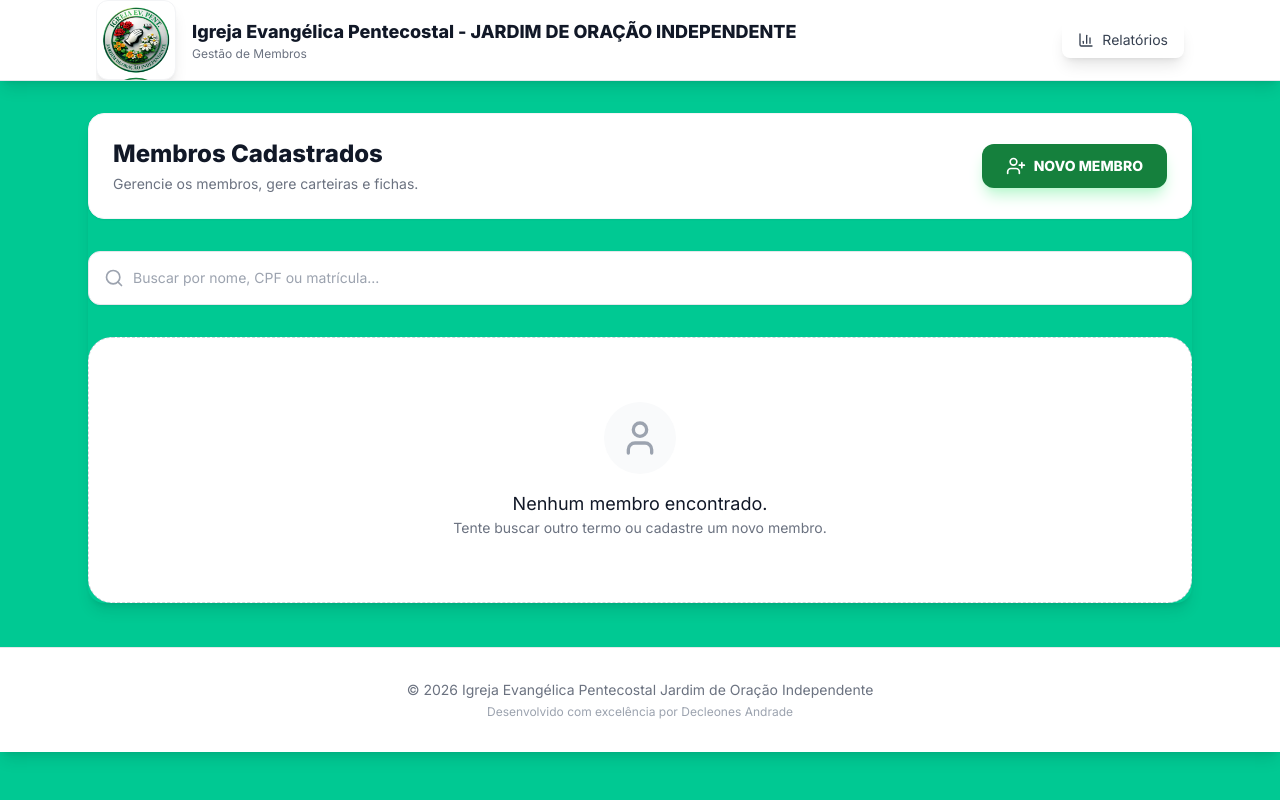
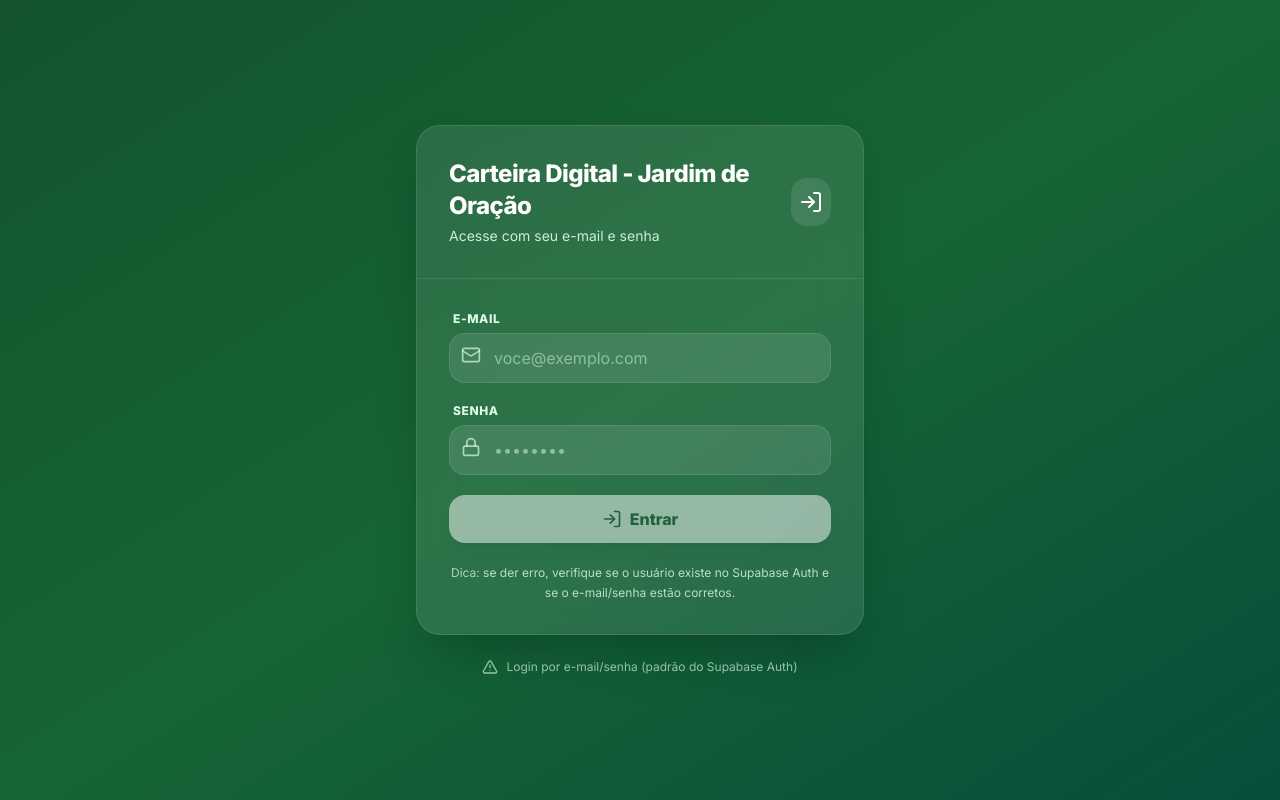
Before and after one commit to decleonessouza-wq/carteira-membros-igreja, a React (Vite) app: page / in a window 1280 px wide. Built offline with nearby package versions, Linux system fonts and the light colour scheme; no server answers.

Commit message:
feat(auth): tela de login e proteção por sessão (Supabase)

```diff
--- a/App.tsx
+++ b/App.tsx
@@ -3,20 +3,51 @@ import { Form } from './components/Form';
 import { Card } from './components/Card';
 import { MemberList } from './components/MemberList';
 import { Reports } from './components/Reports';
+import { Login } from './components/Login';
 import { Member, AppView } from './types';
 import { INITIAL_MEMBER_STATE, ChurchLogo } from './constants';
-import { Printer, ChevronLeft, Image as ImageIcon, FileType, BarChart3 } from 'lucide-react';
+import { Printer, ChevronLeft, Image as ImageIcon, FileType, BarChart3, LogOut } from 'lucide-react';
 import html2canvas from 'html2canvas';
 import jsPDF from 'jspdf';
+import type { Session } from '@supabase/supabase-js';
+import { supabase } from '@/src/lib/supabaseClient';
 
 const STORAGE_KEY = 'jardim-oracao-members';
 const SEQUENCE_KEY = 'jardim-oracao-sequence';
 
 const App: React.FC = () => {
+  const [session, setSession] = useState<Session | null>(null);
+  const [authLoading, setAuthLoading] = useState<boolean>(true);
+
   const [view, setView] = useState<AppView>(AppView.LIST);
   const [members, setMembers] = useState<Member[]>([]);
   const [currentMember, setCurrentMember] = useState<Member>(INITIAL_MEMBER_STATE);
   const [nextSequence, setNextSequence] = useState<number>(1);
+
+  useEffect(() => {
+    let isMounted = true;
+
+    supabase.auth
+      .getSession()
+      .then(({ data }) => {
+        if (!isMounted) return;
+        setSession(data.session ?? null);
+        setAuthLoading(false);
+      })
+      .catch(() => {
+        if (!isMounted) return;
+        setAuthLoading(false);
+      });
+
+    const { data: listener } = supabase.auth.onAuthStateChange((_event, nextSession) => {
+      setSession(nextSession);
+    });
+
+    return () => {
+      isMounted = false;
+      listener.subscription.unsubscribe();
+    };
+  }, []);
 
   useEffect(() => {
     const storedMembers = localStorage.getItem(STORAGE_KEY);
@@ -36,17 +67,21 @@ const App: React.FC = () => {
   }, [members]);
 
   useEffect(() => {
-    localStorage.setItem(SEQUENCE_KEY, nextSequence.toString());
+    localStorage.setItem(SEQUENCE_KEY, String(nextSequence));
   }, [nextSequence]);
 
-  const handleNewMember = () => {
-    const regNum = nextSequence.toString().padStart(3, '0');
-    setCurrentMember({
-      ...INITIAL_MEMBER_STATE,
-      id: Date.now().toString(),
-      registrationNumber: regNum
-    });
-    setView(AppView.FORM);
+  const handleSaveMember = (member: Member) => {
+    let updatedMembers: Member[];
+    if (member.id) {
+      updatedMembers = members.map(m => m.id === member.id ? member : m);
+    } else {
+      const newMember = { ...member, id: String(nextSequence), sequence: nextSequence };
+      updatedMembers = [...members, newMember];
+      setNextSequence(prev => prev + 1);
+    }
+    setMembers(updatedMembers);
+    setCurrentMember(INITIAL_MEMBER_STATE);
+    setView(AppView.LIST);
   };
 
   const handleEditMember = (member: Member) => {
@@ -54,57 +89,41 @@ const App: React.FC = () => {
     setView(AppView.FORM);
   };
 
-  const handleDeleteMember = (id: string) => {
-    setMembers(prev => prev.filter(m => m.id !== id));
-  };
-
-  const handleSaveMember = () => {
-    if (!currentMember.fullName) {
-      alert("Por favor, preencha o nome do membro.");
-      return;
-    }
-
-    let isNew = false;
-    setMembers(prev => {
-      const exists = prev.find(m => m.id === currentMember.id);
-      if (exists) {
-        return prev.map(m => m.id === currentMember.id ? currentMember : m);
-      } else {
-        isNew = true;
-        return [...prev, currentMember];
-      }
-    });
-
-    if (isNew) {
-      setNextSequence(prev => prev + 1);
-    }
-    setView(AppView.LIST);
-  };
-
-  const handleGenerateCard = (member: Member) => {
+  const handleViewCard = (member: Member) => {
     setCurrentMember(member);
     setView(AppView.CARD);
   };
 
-  /**
-   * Renderiza em alta qualidade sem “desconfigurar”:
-   * - força background branco (para export)
-   * - usa scale alto
-   * - evita deslocamentos por scroll
-   */
+  const handleDeleteMember = (id: string) => {
+    if (window.confirm("Tem certeza que deseja excluir este membro?")) {
+      setMembers(prev => prev.filter(m => m.id !== id));
+    }
+  };
+
+  const handleLogout = async () => {
+    await supabase.auth.signOut();
+    setView(AppView.LIST);
+  };
+
   const captureCardCanvas = async () => {
-    const element = document.getElementById('card-preview');
-    if (!element) return null;
+    const element = document.getElementById('member-card');
+    if (!element) {
+      alert("Card não encontrado.");
+      return null;
+    }
+
+    const hideElements = element.querySelectorAll('.no-print');
+    hideElements.forEach(el => ((el as HTMLElement).style.display = 'none'));
 
     const canvas = await html2canvas(element, {
-      scale: 4,
+      scale: 3,
       useCORS: true,
-      backgroundColor: '#FFFFFF',
-      scrollX: 0,
-      scrollY: -window.scrollY,
-      windowWidth: document.documentElement.clientWidth,
-      windowHeight: document.documentElement.clientHeight
+      backgroundColor: null,
+      windowWidth: element.scrollWidth,
+      windowHeight: element.scrollHeight
     });
+
+    hideElements.forEach(el => ((el as HTMLElement).style.display = ''));
 
     return canvas;
   };
@@ -116,15 +135,16 @@ const App: React.FC = () => {
 
       const link = document.createElement('a');
       link.download = `carteira-${currentMember.fullName.replace(/\s+/g, '_')}.png`;
-      link.href = canvas.toDataURL('image/png');
+      link.href = canvas.toDataURL('image/png', 1.0);
       link.click();
     } catch (err) {
-      console.error("Erro ao gerar imagem:", err);
-      alert("Erro ao gerar imagem.");
+      console.error("Erro ao gerar PNG:", err);
+      alert("Erro ao gerar PNG.");
     }
   };
 
   /**
+   * Exporta como PDF:
    * PDF no tamanho real 10cm x 13cm (100mm x 130mm)
    * Frente (10x6,5) em cima e Verso (10x6,5) embaixo
    */
@@ -150,6 +170,21 @@ const App: React.FC = () => {
     }
   };
 
+  if (authLoading) {
+    return (
+      <div className="min-h-screen bg-gradient-to-br from-green-900 via-green-800 to-emerald-900 flex items-center justify-center p-4">
+        <div className="bg-white/10 backdrop-blur-xl border border-white/10 rounded-3xl shadow-2xl px-8 py-10 text-center max-w-md w-full">
+          <div className="text-white text-xl font-extrabold">Carregando...</div>
+          <div className="text-green-100 text-sm mt-2 opacity-90">Verificando sua sessão</div>
+        </div>
+      </div>
+    );
+  }
+
+  if (!session) {
+    return <Login appName="Carteira Digital - Jardim de Oração" />;
+  }
+
   return (
     <div className="min-h-screen flex flex-col bg-[#00C993] pb-12 print:bg-white">
       {/* Modern Header */}
@@ -167,24 +202,47 @@ const App: React.FC = () => {
                   (e.currentTarget as HTMLImageElement).style.display = 'none';
                 }}
               />
-              <div className="w-full h-full text-green-700" aria-hidden>
+              <div className="hidden">
                 <ChurchLogo />
               </div>
             </div>
 
             <div className="min-w-0">
-              <h1 className="text-sm sm:text-lg font-bold text-gray-900 leading-tight truncate sm:whitespace-normal">
+              <h1 className="text-lg sm:text-xl font-extrabold text-gray-900 tracking-tight truncate">
+                Carteira Digital
+              </h1>
+              <p className="text-xs sm:text-sm text-gray-500 truncate">
                 Igreja Evangélica Pentecostal - JARDIM DE ORAÇÃO INDEPENDENTE
-              </h1>
-              <p className="text-xs text-gray-500 font-medium">Gestão de Membros</p>
+              </p>
             </div>
           </div>
 
-          <nav className="flex items-center gap-2 flex-shrink-0">
-            {view === AppView.LIST ? (
+          <nav className="flex items-center gap-2 sm:gap-3">
+            {view === AppView.CARD ? (
+              <>
+                <button
+                  onClick={handleDownloadPNG}
+                  className="shadow-lg flex items-center gap-2 px-4 py-2 bg-indigo-50 text-indigo-700 font-semibold rounded-lg hover:bg-indigo-100 transition-colors"
+                >
+                  <ImageIcon className="w-4 h-4" /> PNG
+                </button>
+                <button
+                  onClick={handleDownloadPDF}
+                  className="shadow-lg flex items-center gap-2 px-4 py-2 bg-green-700 text-white font-semibold rounded-lg hover:bg-green-800 transition-all"
+                >
+                  <FileType className="w-4 h-4" /> PDF
+                </button>
+                <button
+                  onClick={() => window.print()}
+                  className="shadow-lg flex items-center gap-2 px-4 py-2 bg-gray-100 text-gray-700 font-semibold rounded-lg hover:bg-gray-200 transition-colors"
+                >
+                  <Printer className="w-4 h-4" /> Imprimir
+                </button>
+              </>
+            ) : view === AppView.LIST ? (
               <button
                 onClick={() => setView(AppView.REPORTS)}
-                className="shadow-lg flex items-center gap-2 px-4 py-2 text-sm font-medium text-gray-700 hover:text-green-700 hover:bg-green-50 rounded-lg transition-all"
+                className="shadow-lg flex items-center gap-2 px-4 py-2 bg-gray-100 text-gray-700 font-semibold rounded-lg hover:text-green-700 hover:bg-green-50 rounded-lg transition-all"
               >
                 <BarChart3 className="w-4 h-4" />
                 <span className="hidden sm:inline">Relatórios</span>
@@ -192,12 +250,20 @@ const App: React.FC = () => {
             ) : (
               <button
                 onClick={() => setView(AppView.LIST)}
-                className="shadow-lg flex items-center gap-2 px-4 py-2 text-sm font-medium text-gray-700 hover:text-green-700 hover:bg-green-50 rounded-lg transition-all"
+                className="shadow-lg flex items-center gap-2 px-4 py-2 bg-gray-100 text-gray-700 font-semibold rounded-lg hover:text-green-700 hover:bg-green-50 rounded-lg transition-all"
               >
                 <ChevronLeft className="w-4 h-4" />
                 <span>Voltar</span>
               </button>
             )}
+            <button
+              onClick={handleLogout}
+              className="shadow-lg flex items-center gap-2 px-4 py-2 bg-red-50 text-red-700 font-semibold rounded-lg hover:bg-red-100 transition-colors"
+              title="Sair"
+            >
+              <LogOut className="w-4 h-4" />
+              <span className="hidden sm:inline">Sair</span>
+            </button>
           </nav>
         </div>
       </header>
@@ -205,19 +271,30 @@ const App: React.FC = () => {
       <main className="flex-1 max-w-6xl w-full mx-auto px-4 sm:px-6 py-8 print:p-0 print:w-full">
 
         {view === AppView.LIST && (
-          <div className="shadow-lg rounded-2xl">
+          <div className="space-y-8 animate-in fade-in duration-500">
+            <div className="max-w-3xl mx-auto shadow-lg rounded-2xl">
+              <Form
+                data={currentMember}
+                onChange={setCurrentMember}
+                onSubmit={handleSaveMember}
+                onCancel={() => {
+                  setCurrentMember(INITIAL_MEMBER_STATE);
+                }}
+                onViewList={() => setView(AppView.LIST)}
+              />
+            </div>
+
             <MemberList
               members={members}
-              onNewMember={handleNewMember}
               onEdit={handleEditMember}
-              onGenerateCard={handleGenerateCard}
+              onViewCard={handleViewCard}
               onDelete={handleDeleteMember}
             />
           </div>
         )}
 
         {view === AppView.REPORTS && (
-          <div className="shadow-lg rounded-2xl">
+          <div className="animate-in fade-in duration-500">
             <Reports members={members} />
           </div>
         )}
@@ -234,45 +311,10 @@ const App: React.FC = () => {
 
         {view === AppView.CARD && (
           <div className="flex flex-col items-center animate-in zoom-in-95 duration-300">
-
-            <div className="w-full max-w-3xl mb-8 no-print">
-              <div className="bg-white p-6 rounded-2xl shadow-lg border border-gray-100 flex flex-col md:flex-row justify-between items-center gap-6">
-                <div>
-                  <h3 className="text-lg font-bold text-gray-900">Pré-visualização da Carteira</h3>
-                  <p className="text-sm text-gray-500 mt-1">Verifique os dados abaixo antes de exportar.</p>
-                </div>
-                <div className="flex flex-wrap gap-3 justify-center">
-                  <button
-                    onClick={handleDownloadPNG}
-                    className="shadow-lg flex items-center gap-2 px-4 py-2 bg-indigo-50 text-indigo-700 font-semibold rounded-lg hover:bg-indigo-100 transition-colors"
-                  >
-                    <ImageIcon className="w-4 h-4" /> PNG
-                  </button>
-                  <button
-                    onClick={handleDownloadPDF}
-                    className="shadow-lg flex items-center gap-2 px-4 py-2 bg-green-700 text-white font-semibold rounded-lg hover:bg-green-800 transition-all"
-                  >
-                    <FileType className="w-4 h-4" /> PDF
-                  </button>
-                  <button
-                    onClick={() => window.print()}
-                    className="shadow-lg flex items-center gap-2 px-4 py-2 bg-gray-100 text-gray-700 font-semibold rounded-lg hover:bg-gray-200 transition-colors"
-                  >
-                    <Printer className="w-4 h-4" /> Imprimir
-                  </button>
-                </div>
-              </div>
+            <div className="w-full max-w-md shadow-lg rounded-2xl">
+              <Card member={currentMember} />
             </div>
-
-            {/* Print / Export Container */}
-            <div className="overflow-auto max-w-full p-4 md:p-10 bg-white/25 rounded-2xl border border-white/40 shadow-lg print:bg-white print:border-none print:p-0">
-              <div id="card-preview" className="inline-block bg-white p-2 shadow-lg print:shadow-none print:p-0">
-                {/* Agora o Card renderiza no tamanho 10x13cm total */}
-                <Card member={currentMember} id="card-element" />
-              </div>
-            </div>
-
-            <p className="mt-4 text-xs text-white/90 no-print">
+            <p className="text-center mt-6 text-sm text-white/90 max-w-2xl bg-black/20 p-4 rounded-xl">
               * Para melhor qualidade, baixe o PDF e imprima em papel fotográfico ou PVC. Dimensões: 10cm x 13cm (frente/verso).
             </p>
           </div>
--- /dev/null
+++ b/components/Login.tsx
@@ -0,0 +1,129 @@
+import React, { useMemo, useState } from 'react';
+import { Mail, Lock, LogIn, AlertTriangle } from 'lucide-react';
+import { supabase } from '@/src/lib/supabaseClient';
+
+type Props = {
+  appName?: string;
+};
+
+export const Login: React.FC<Props> = ({ appName = 'Carteira Digital' }) => {
+  const [email, setEmail] = useState<string>('');
+  const [password, setPassword] = useState<string>('');
+  const [isLoading, setIsLoading] = useState<boolean>(false);
+  const [error, setError] = useState<string | null>(null);
+
+  const canSubmit = useMemo(() => {
+    return email.trim().length > 3 && password.trim().length >= 6 && !isLoading;
+  }, [email, password, isLoading]);
+
+  const onSubmit: React.FormEventHandler<HTMLFormElement> = async (e) => {
+    e.preventDefault();
+    setError(null);
+    setIsLoading(true);
+
+    const { error: signInError } = await supabase.auth.signInWithPassword({
+      email: email.trim(),
+      password,
+    });
+
+    if (signInError) {
+      setError(signInError.message);
+      setIsLoading(false);
+      return;
+    }
+
+    // A sessão será capturada pelo App via onAuthStateChange
+    setIsLoading(false);
+  };
+
+  return (
+    <div className="min-h-screen bg-gradient-to-br from-green-900 via-green-800 to-emerald-900 flex items-center justify-center p-4">
+      <div className="w-full max-w-md">
+        <div className="bg-white/10 backdrop-blur-xl border border-white/10 rounded-3xl shadow-2xl overflow-hidden">
+          <div className="p-8 border-b border-white/10">
+            <div className="flex items-center justify-between gap-4">
+              <div>
+                <h1 className="text-white text-2xl font-extrabold tracking-tight">{appName}</h1>
+                <p className="text-green-100 text-sm mt-1 opacity-90">
+                  Acesse com seu e-mail e senha
+                </p>
+              </div>
+              <div className="w-12 h-12 rounded-2xl bg-white/10 flex items-center justify-center">
+                <LogIn className="w-6 h-6 text-white" />
+              </div>
+            </div>
+          </div>
+
+          <form onSubmit={onSubmit} className="p-8 space-y-5">
+            {error && (
+              <div className="rounded-2xl border border-red-200/30 bg-red-500/15 text-red-50 px-4 py-3 text-sm flex items-start gap-3">
+                <AlertTriangle className="w-5 h-5 mt-0.5 flex-shrink-0" />
+                <div>
+                  <div className="font-bold">Não foi possível entrar</div>
+                  <div className="opacity-90 break-words">{error}</div>
+                </div>
+              </div>
+            )}
+
+            <div>
+              <label className="block text-xs font-bold text-green-100 uppercase tracking-wider mb-1.5 ml-1">
+                E-mail
+              </label>
+              <div className="relative group">
+                <Mail className="absolute left-3 top-3 w-5 h-5 text-green-100/70 group-focus-within:text-white transition-colors" />
+                <input
+                  type="email"
+                  autoComplete="email"
+                  value={email}
+                  onChange={(e) => setEmail(e.target.value)}
+                  placeholder="voce@exemplo.com"
+                  className="w-full pl-11 pr-4 py-3 rounded-2xl bg-white/10 text-white placeholder:text-green-100/50 border border-white/10 focus:outline-none focus:ring-2 focus:ring-white/30 focus:border-white/30"
+                  required
+                />
+              </div>
+            </div>
+
+            <div>
+              <label className="block text-xs font-bold text-green-100 uppercase tracking-wider mb-1.5 ml-1">
+                Senha
+              </label>
+              <div className="relative group">
+                <Lock className="absolute left-3 top-3 w-5 h-5 text-green-100/70 group-focus-within:text-white transition-colors" />
+                <input
+                  type="password"
+                  autoComplete="current-password"
+                  value={password}
+                  onChange={(e) => setPassword(e.target.value)}
+                  placeholder="••••••••"
+                  className="w-full pl-11 pr-4 py-3 rounded-2xl bg-white/10 text-white placeholder:text-green-100/50 border border-white/10 focus:outline-none focus:ring-2 focus:ring-white/30 focus:border-white/30"
+                  required
+                />
+              </div>
+            </div>
+
+            <button
+              type="submit"
+              disabled={!canSubmit}
+              className="w-full rounded-2xl bg-white text-green-900 font-extrabold py-3 flex items-center justify-center gap-2 shadow-lg disabled:opacity-50 disabled:cursor-not-allowed hover:bg-green-50 transition-colors"
+            >
+              <LogIn className="w-5 h-5" />
+              {isLoading ? 'Entrando...' : 'Entrar'}
+            </button>
+
+            <div className="text-center text-xs text-green-100/80 leading-relaxed">
+              <span className="opacity-90">Dica:</span> se der erro, verifique se o usuário existe no Supabase Auth
+              e se o e-mail/senha estão corretos.
+            </div>
+          </form>
+        </div>
+
+        <div className="mt-6 text-center text-xs text-green-100/70">
+          <div className="flex items-center justify-center gap-2">
+            <AlertTriangle className="w-4 h-4" />
+            <span>Login por e-mail/senha (padrão do Supabase Auth)</span>
+          </div>
+        </div>
+      </div>
+    </div>
+  );
+};
```
